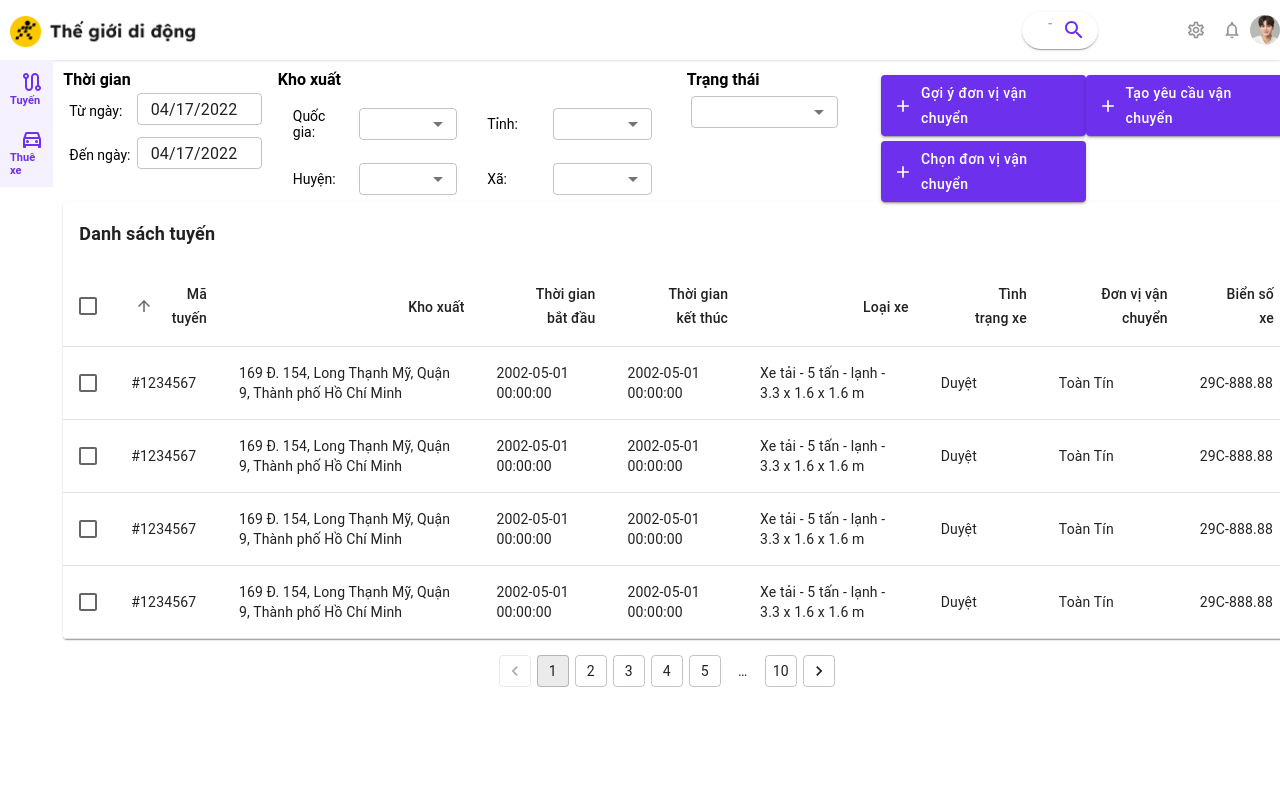
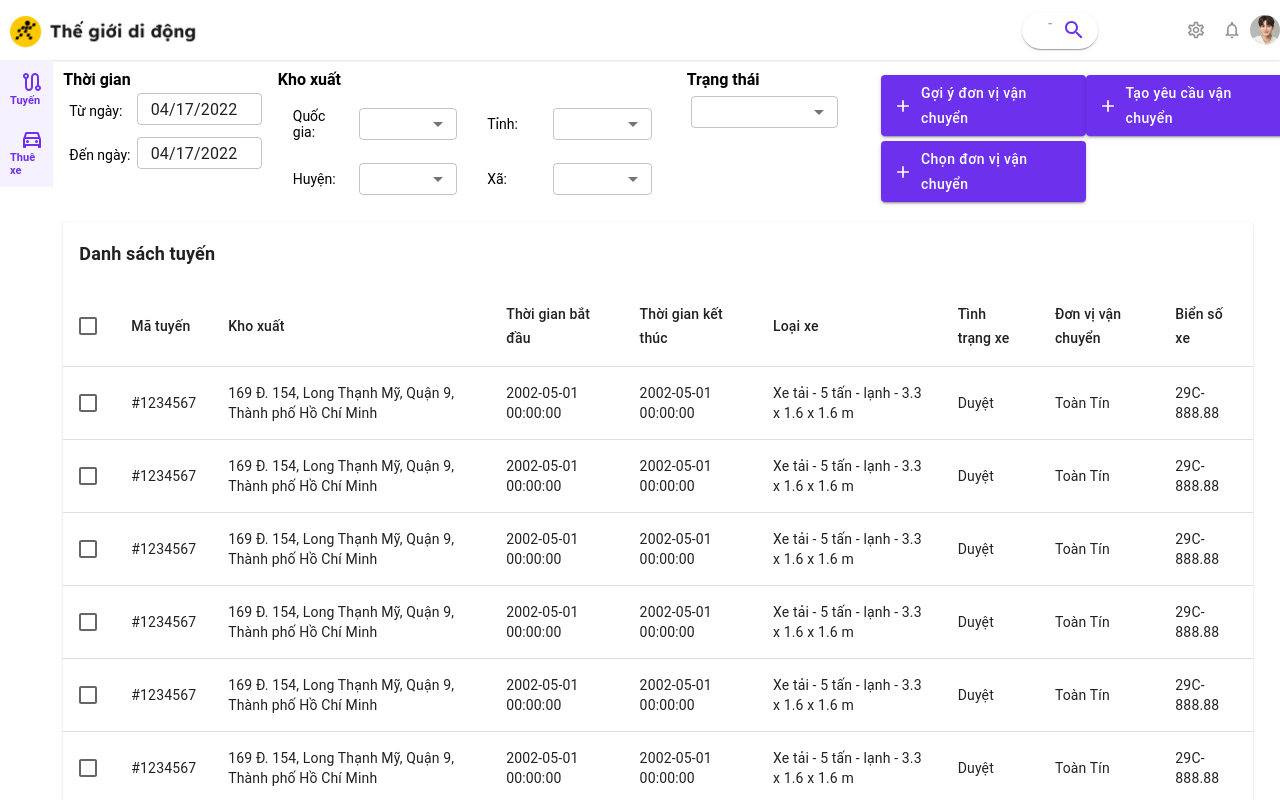
Before and after one commit to SeeHoonCute/logisticsUI, a React (Create React App) app: page / in a window 1280 px wide. Shown: the top 800 px of the page. Built offline with nearby package versions, Linux system fonts and the light colour scheme.

Commit message:
refactor code of table

```diff
--- a/src/components/Table/Table.tsx
+++ b/src/components/Table/Table.tsx
@@ -6,135 +6,96 @@ import TableBody from '@mui/material/TableBody';
 import TableCell from '@mui/material/TableCell';
 import TableContainer from '@mui/material/TableContainer';
 import TableHead from '@mui/material/TableHead';
-import TablePagination from '@mui/material/TablePagination';
 import TableRow from '@mui/material/TableRow';
-import TableSortLabel from '@mui/material/TableSortLabel';
 import Toolbar from '@mui/material/Toolbar';
 import Typography from '@mui/material/Typography';
 import Paper from '@mui/material/Paper';
 import Checkbox from '@mui/material/Checkbox';
 import IconButton from '@mui/material/IconButton';
 import Tooltip from '@mui/material/Tooltip';
-import FormControlLabel from '@mui/material/FormControlLabel';
-import Switch from '@mui/material/Switch';
-import { visuallyHidden } from '@mui/utils';
-import { Container, Table } from "@mui/material";
+import { Table } from "@mui/material";
 
-interface Data {
+interface IRouteType {
     id: number;
-    calories: string;
-    fat: string;
-    carbs: string;
-    protein: string;
+    routeId: string;
+    warehouse: string;
+    startTime: string;
+    endTime: string;
     vehicleType: string;
-    vehicleStaus: string;
+    vehicleStatus: string;
     shipment: string;
     vehicleNumber: string;
 }
 
 function createData(
     id: number,
-    calories: string,
-    fat: string,
-    carbs: string,
-    protein: string,
+    routeId: string,
+    warehouse: string,
+    startTime: string,
+    endTime: string,
     vehicleType: string,
-    vehicleStaus: string,
+    vehicleStatus: string,
     shipment: string,
     vehicleNumber: string
-): Data {
+): IRouteType {
     return {
         id,
-        calories,
-        fat,
-        carbs,
-        protein,
+        routeId,
+        warehouse,
+        startTime,
+        endTime,
         vehicleType,
-        vehicleStaus,
+        vehicleStatus,
         shipment,
         vehicleNumber,
     };
 }
 
 const rows = [
-    createData(1, "#1234567", "169 Đ. 154, Long Thạnh Mỹ, Quận 9, Thành phố Hồ Chí Minh", "2002-05-01 00:00:00", "2002-05-01 00:00:00","Xe tải - 5 tấn - lạnh - 3.3 x 1.6 x 1.6 m","Duyệt","Toàn Tín","29C-888.88"),
-    createData(2, "#1234567", "169 Đ. 154, Long Thạnh Mỹ, Quận 9, Thành phố Hồ Chí Minh", "2002-05-01 00:00:00", "2002-05-01 00:00:00","Xe tải - 5 tấn - lạnh - 3.3 x 1.6 x 1.6 m","Duyệt","Toàn Tín","29C-888.88"),
-    createData(3, "#1234567", "169 Đ. 154, Long Thạnh Mỹ, Quận 9, Thành phố Hồ Chí Minh", "2002-05-01 00:00:00", "2002-05-01 00:00:00","Xe tải - 5 tấn - lạnh - 3.3 x 1.6 x 1.6 m","Duyệt","Toàn Tín","29C-888.88"),
-    createData(4, "#1234567", "169 Đ. 154, Long Thạnh Mỹ, Quận 9, Thành phố Hồ Chí Minh", "2002-05-01 00:00:00", "2002-05-01 00:00:00","Xe tải - 5 tấn - lạnh - 3.3 x 1.6 x 1.6 m","Duyệt","Toàn Tín","29C-888.88"),
-    createData(5, "#1234567", "169 Đ. 154, Long Thạnh Mỹ, Quận 9, Thành phố Hồ Chí Minh", "2002-05-01 00:00:00", "2002-05-01 00:00:00","Xe tải - 5 tấn - lạnh - 3.3 x 1.6 x 1.6 m","Duyệt","Toàn Tín","29C-888.88"),
-    createData(6, "#1234567", "169 Đ. 154, Long Thạnh Mỹ, Quận 9, Thành phố Hồ Chí Minh", "2002-05-01 00:00:00", "2002-05-01 00:00:00","Xe tải - 5 tấn - lạnh - 3.3 x 1.6 x 1.6 m","Duyệt","Toàn Tín","29C-888.88"),
-    createData(7, "#1234567", "169 Đ. 154, Long Thạnh Mỹ, Quận 9, Thành phố Hồ Chí Minh", "2002-05-01 00:00:00", "2002-05-01 00:00:00","Xe tải - 5 tấn - lạnh - 3.3 x 1.6 x 1.6 m","Duyệt","Toàn Tín","29C-888.88"),
-    createData(8, "#1234567", "169 Đ. 154, Long Thạnh Mỹ, Quận 9, Thành phố Hồ Chí Minh", "2002-05-01 00:00:00", "2002-05-01 00:00:00","Xe tải - 5 tấn - lạnh - 3.3 x 1.6 x 1.6 m","Duyệt","Toàn Tín","29C-888.88"),
-    createData(9, "#1234567", "169 Đ. 154, Long Thạnh Mỹ, Quận 9, Thành phố Hồ Chí Minh", "2002-05-01 00:00:00", "2002-05-01 00:00:00","Xe tải - 5 tấn - lạnh - 3.3 x 1.6 x 1.6 m","Duyệt","Toàn Tín","29C-888.88"),
-    createData(10, "#1234567", "169 Đ. 154, Long Thạnh Mỹ, Quận 9, Thành phố Hồ Chí Minh", "2002-05-01 00:00:00", "2002-05-01 00:00:00","Xe tải - 5 tấn - lạnh - 3.3 x 1.6 x 1.6 m","Duyệt","Toàn Tín","29C-888.88"),
-    createData(11, "#1234567", "169 Đ. 154, Long Thạnh Mỹ, Quận 9, Thành phố Hồ Chí Minh", "2002-05-01 00:00:00", "2002-05-01 00:00:00","Xe tải - 5 tấn - lạnh - 3.3 x 1.6 x 1.6 m","Duyệt","Toàn Tín","29C-888.88"),
+    createData(1, "#1234567", "169 Đ. 154, Long Thạnh Mỹ, Quận 9, Thành phố Hồ Chí Minh", "2002-05-01 00:00:00", "2002-05-01 00:00:00", "Xe tải - 5 tấn - lạnh - 3.3 x 1.6 x 1.6 m", "Duyệt", "Toàn Tín", "29C-888.88"),
+    createData(2, "#1234567", "169 Đ. 154, Long Thạnh Mỹ, Quận 9, Thành phố Hồ Chí Minh", "2002-05-01 00:00:00", "2002-05-01 00:00:00", "Xe tải - 5 tấn - lạnh - 3.3 x 1.6 x 1.6 m", "Duyệt", "Toàn Tín", "29C-888.88"),
+    createData(3, "#1234567", "169 Đ. 154, Long Thạnh Mỹ, Quận 9, Thành phố Hồ Chí Minh", "2002-05-01 00:00:00", "2002-05-01 00:00:00", "Xe tải - 5 tấn - lạnh - 3.3 x 1.6 x 1.6 m", "Duyệt", "Toàn Tín", "29C-888.88"),
+    createData(4, "#1234567", "169 Đ. 154, Long Thạnh Mỹ, Quận 9, Thành phố Hồ Chí Minh", "2002-05-01 00:00:00", "2002-05-01 00:00:00", "Xe tải - 5 tấn - lạnh - 3.3 x 1.6 x 1.6 m", "Duyệt", "Toàn Tín", "29C-888.88"),
+    createData(5, "#1234567", "169 Đ. 154, Long Thạnh Mỹ, Quận 9, Thành phố Hồ Chí Minh", "2002-05-01 00:00:00", "2002-05-01 00:00:00", "Xe tải - 5 tấn - lạnh - 3.3 x 1.6 x 1.6 m", "Duyệt", "Toàn Tín", "29C-888.88"),
+    createData(6, "#1234567", "169 Đ. 154, Long Thạnh Mỹ, Quận 9, Thành phố Hồ Chí Minh", "2002-05-01 00:00:00", "2002-05-01 00:00:00", "Xe tải - 5 tấn - lạnh - 3.3 x 1.6 x 1.6 m", "Duyệt", "Toàn Tín", "29C-888.88"),
+    createData(7, "#1234567", "169 Đ. 154, Long Thạnh Mỹ, Quận 9, Thành phố Hồ Chí Minh", "2002-05-01 00:00:00", "2002-05-01 00:00:00", "Xe tải - 5 tấn - lạnh - 3.3 x 1.6 x 1.6 m", "Duyệt", "Toàn Tín", "29C-888.88"),
+    createData(8, "#1234567", "169 Đ. 154, Long Thạnh Mỹ, Quận 9, Thành phố Hồ Chí Minh", "2002-05-01 00:00:00", "2002-05-01 00:00:00", "Xe tải - 5 tấn - lạnh - 3.3 x 1.6 x 1.6 m", "Duyệt", "Toàn Tín", "29C-888.88"),
+    createData(9, "#1234567", "169 Đ. 154, Long Thạnh Mỹ, Quận 9, Thành phố Hồ Chí Minh", "2002-05-01 00:00:00", "2002-05-01 00:00:00", "Xe tải - 5 tấn - lạnh - 3.3 x 1.6 x 1.6 m", "Duyệt", "Toàn Tín", "29C-888.88"),
+    createData(10, "#1234567", "169 Đ. 154, Long Thạnh Mỹ, Quận 9, Thành phố Hồ Chí Minh", "2002-05-01 00:00:00", "2002-05-01 00:00:00", "Xe tải - 5 tấn - lạnh - 3.3 x 1.6 x 1.6 m", "Duyệt", "Toàn Tín", "29C-888.88"),
+    createData(11, "#1234567", "169 Đ. 154, Long Thạnh Mỹ, Quận 9, Thành phố Hồ Chí Minh", "2002-05-01 00:00:00", "2002-05-01 00:00:00", "Xe tải - 5 tấn - lạnh - 3.3 x 1.6 x 1.6 m", "Duyệt", "Toàn Tín", "29C-888.88"),
 
 ];
 
-function descendingComparator<T>(a: T, b: T, orderBy: keyof T) {
-    if (b[orderBy] < a[orderBy]) {
-        return -1;
-    }
-    if (b[orderBy] > a[orderBy]) {
-        return 1;
-    }
-    return 0;
-}
-
 type Order = 'asc' | 'desc';
-
-function getComparator<Key extends keyof any>(
-    order: Order,
-    orderBy: Key,
-): (
-    a: { [key in Key]: number | string },
-    b: { [key in Key]: number | string },
-) => number {
-    return order === 'desc'
-        ? (a, b) => descendingComparator(a, b, orderBy)
-        : (a, b) => -descendingComparator(a, b, orderBy);
-}
-
-function stableSort<T>(array: readonly T[], comparator: (a: T, b: T) => number) {
-    const stabilizedThis = array.map((el, index) => [el, index] as [T, number]);
-    stabilizedThis.sort((a, b) => {
-        const order = comparator(a[0], b[0]);
-        if (order !== 0) {
-            return order;
-        }
-        return a[1] - b[1];
-    });
-    return stabilizedThis.map((el) => el[0]);
-}
 
 interface HeadCell {
     disablePadding: boolean;
-    id: keyof Data;
+    id: keyof IRouteType;
     label: string;
     numeric: boolean;
 }
 
 const headCells: readonly HeadCell[] = [
     {
-        id: 'calories',
+        id: 'routeId',
         numeric: true,
         disablePadding: false,
         label: 'Mã tuyến',
     },
     {
-        id: 'fat',
+        id: 'warehouse',
         numeric: true,
         disablePadding: false,
         label: 'Kho xuất',
     },
     {
-        id: 'carbs',
+        id: 'startTime',
         numeric: true,
         disablePadding: false,
         label: 'Thời gian bắt đầu',
     },
     {
-        id: 'protein',
+        id: 'endTime',
         numeric: true,
         disablePadding: false,
         label: 'Thời gian kết thúc',
@@ -146,7 +107,7 @@ const headCells: readonly HeadCell[] = [
         label: 'Loại xe',
     },
     {
-        id: 'vehicleStaus',
+        id: 'vehicleStatus',
         numeric: true,
         disablePadding: false,
         label: 'Tình trạng xe',
@@ -165,22 +126,15 @@ const headCells: readonly HeadCell[] = [
     },
 ];
 
-interface EnhancedTableProps {
+interface EnhancedTableHeaderProps {
     numSelected: number;
-    onRequestSort: (event: React.MouseEvent<unknown>, property: keyof Data) => void;
     onSelectAllClick: (event: React.ChangeEvent<HTMLInputElement>) => void;
-    order: Order;
-    orderBy: string;
     rowCount: number;
 }
 
-function EnhancedTableHead(props: EnhancedTableProps) {
-    const { onSelectAllClick, order, orderBy, numSelected, rowCount, onRequestSort } =
+function EnhancedTableHead(props: EnhancedTableHeaderProps) {
+    const { onSelectAllClick, numSelected, rowCount } =
         props;
-    const createSortHandler =
-        (property: keyof Data) => (event: React.MouseEvent<unknown>) => {
-            onRequestSort(event, property);
-        };
 
     return (
         <TableHead>
@@ -191,30 +145,16 @@ function EnhancedTableHead(props: EnhancedTableProps) {
                         indeterminate={numSelected > 0 && numSelected < rowCount}
                         checked={rowCount > 0 && numSelected === rowCount}
                         onChange={onSelectAllClick}
-                        inputProps={{
-                            'aria-label': 'select all desserts',
-                        }}
+                        inputProps={{ 'aria-label': 'select all desserts' }}
                     />
                 </TableCell>
                 {headCells.map((headCell) => (
                     <TableCell
                         key={headCell.id}
-                        align={headCell.numeric ? 'right' : 'left'}
+                        align={'left'}
                         padding={headCell.disablePadding ? 'none' : 'normal'}
-                        sortDirection={orderBy === headCell.id ? order : false}
                     >
-                        <TableSortLabel
-                            active={orderBy === headCell.id}
-                            direction={orderBy === headCell.id ? order : 'asc'}
-                            onClick={createSortHandler(headCell.id)}
-                        >
-                            {headCell.label}
-                            {orderBy === headCell.id ? (
-                                <Box component="span" sx={visuallyHidden}>
-                                    {order === 'desc' ? 'sorted descending' : 'sorted ascending'}
-                                </Box>
-                            ) : null}
-                        </TableSortLabel>
+                        {headCell.label}
                     </TableCell>
                 ))}
             </TableRow>
@@ -278,23 +218,11 @@ function EnhancedTableToolbar(props: EnhancedTableToolbarProps) {
 
 
 const RouteTable = () => {
-
     const classes = useStyles();
-    const [order, setOrder] = React.useState<Order>('asc');
-    const [orderBy, setOrderBy] = React.useState<keyof Data>('calories');
     const [selected, setSelected] = React.useState<readonly number[]>([]);
     const [page, setPage] = React.useState(0);
     const [dense, setDense] = React.useState(false);
     const [rowsPerPage, setRowsPerPage] = React.useState(4);
-
-    const handleRequestSort = (
-        event: React.MouseEvent<unknown>,
-        property: keyof Data,
-    ) => {
-        const isAsc = orderBy === property && order === 'asc';
-        setOrder(isAsc ? 'desc' : 'asc');
-        setOrderBy(property);
-    };
 
     const handleSelectAllClick = (event: React.ChangeEvent<HTMLInputElement>) => {
         if (event.target.checked) {
@@ -324,32 +252,13 @@ const RouteTable = () => {
         setSelected(newSelected);
     };
 
-    const handleChangePage = (event: unknown, newPage: number) => {
-        setPage(newPage);
-    };
-
-    const handleChangeRowsPerPage = (event: React.ChangeEvent<HTMLInputElement>) => {
-        setRowsPerPage(parseInt(event.target.value, 10));
-        setPage(0);
-    };
-
-    const handleChangeDense = (event: React.ChangeEvent<HTMLInputElement>) => {
-        setDense(event.target.checked);
-    };
-
     const isSelected = (id: number) => selected.indexOf(id) !== -1;
 
     // Avoid a layout jump when reaching the last page with empty rows.
     const emptyRows =
         page > 0 ? Math.max(0, (1 + page) * rowsPerPage - rows.length) : 0;
 
-    const visibleRows = React.useMemo(
-        () =>
-            stableSort(rows, getComparator(order, orderBy)).slice(
-                page * rowsPerPage,
-                page * rowsPerPage + rowsPerPage,
-            ),
-        [order, orderBy, page, rowsPerPage],
+    const visibleRows = React.useMemo(() => rows,[]
     );
 
     return (
@@ -358,16 +267,13 @@ const RouteTable = () => {
                 <EnhancedTableToolbar numSelected={selected.length} />
                 <TableContainer className={classes.tableContainer}>
                     <Table
-                        sx={{ minWidth: 750 }}
+                        sx={{ minWidth: 700 }}
                         aria-labelledby="tableTitle"
                         size={dense ? 'small' : 'medium'}
                     >
                         <EnhancedTableHead
                             numSelected={selected.length}
-                            order={order}
-                            orderBy={orderBy}
                             onSelectAllClick={handleSelectAllClick}
-                            onRequestSort={handleRequestSort}
                             rowCount={rows.length}
                         />
                         <TableBody>
@@ -395,12 +301,12 @@ const RouteTable = () => {
                                                 }}
                                             />
                                         </TableCell>
-                                        <TableCell align="left">{row.calories}</TableCell>
-                                        <TableCell align="left">{row.fat}</TableCell>
-                                        <TableCell align="left">{row.carbs}</TableCell>
-                                        <TableCell align="left">{row.protein}</TableCell>
+                                        <TableCell align="left">{row.routeId}</TableCell>
+                                        <TableCell align="left">{row.warehouse}</TableCell>
+                                        <TableCell align="left">{row.startTime}</TableCell>
+                                        <TableCell align="left">{row.endTime}</TableCell>
                                         <TableCell align="left">{row.vehicleType}</TableCell>
-                                        <TableCell align="left">{row.vehicleStaus}</TableCell>
+                                        <TableCell align="left">{row.vehicleStatus}</TableCell>
                                         <TableCell align="left">{row.shipment}</TableCell>
                                         <TableCell align="left">{row.vehicleNumber}</TableCell>
                                     </TableRow>
@@ -426,11 +332,13 @@ const RouteTable = () => {
 export default RouteTable;
 
 const useStyles = makeStyles(() => ({
-    tableBox:{
-        margin:'0px 10px',
-        boxShadow:'none',
+    tableBox: {
+        marginTop: "20px",
+        maxWidth: "97%",
+        padding: '0px 10px',
+        boxShadow: 'none',
     },
-    tableContainer:{
-        fontSize:'12px',
+    tableContainer: {
+        fontSize: '12px',
     }
 }));
--- a/src/frame.tsx
+++ b/src/frame.tsx
@@ -24,7 +24,7 @@ export const Frame = () => {
                             <Fillter />
                         </Grid>
                         <Grid item xs={12} className={classes.table}>
-                            <RouteTable/>
+                            <RouteTable />
                             <Grid display={"flex"} justifyContent={"center"} item xs={12}>
                                 <Pagination count={10} variant="outlined" shape="rounded" />
                             </Grid>
@@ -35,6 +35,7 @@ export const Frame = () => {
         </>
     );
 };
+
 const useStyles = makeStyles(() => ({
     layOut: {
         margin: '0px',
@@ -46,7 +47,7 @@ const useStyles = makeStyles(() => ({
     fillter: {
         margin: '10px',
     },
-    table:{
+    table: {
 
     }
 }))
```
